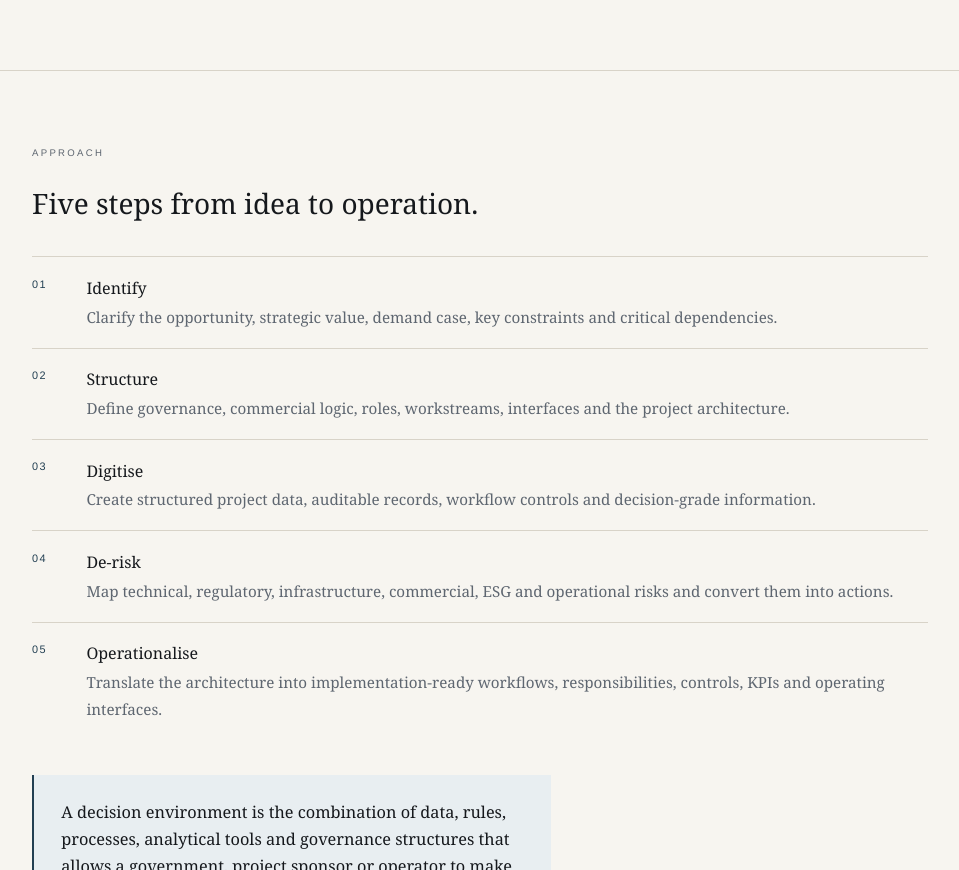
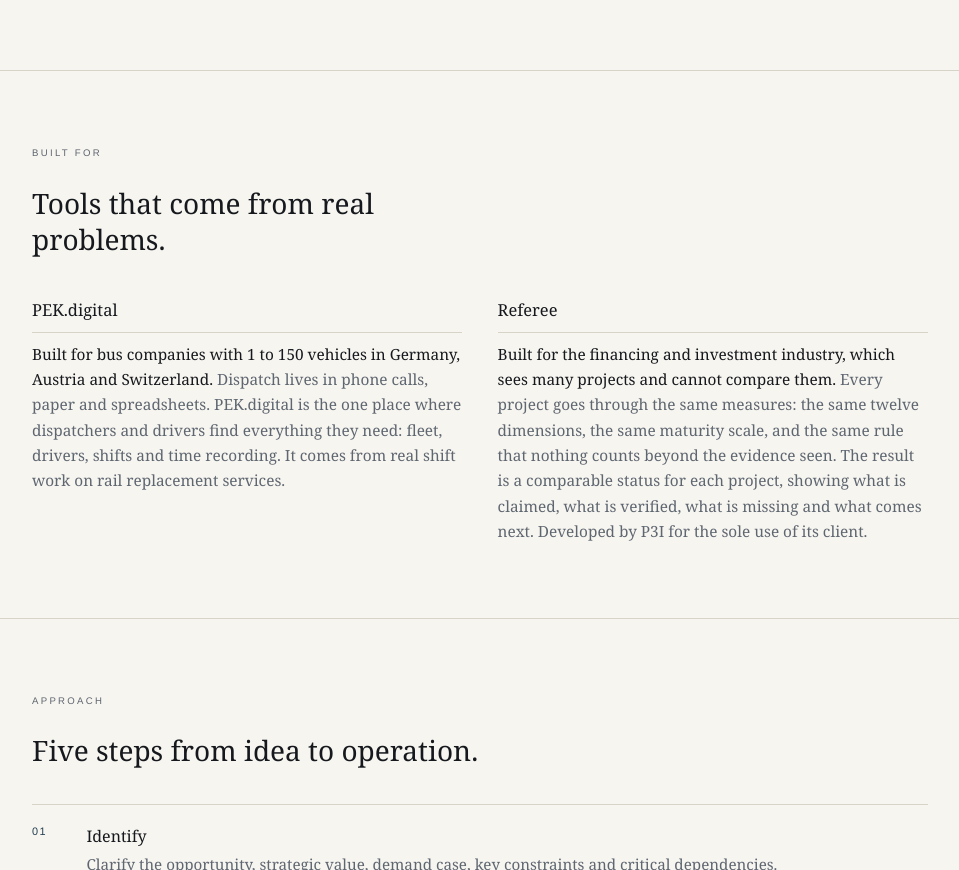
Before and after one commit to HLS-Deutschland/p3i-website, a plain HTML site: page index.html in a window 1280 px wide. Shown: the part 2095-2965 px from the top of the page, without its empty margins (160-1119 px from the left). Drawn offline with Linux system fonts and the light colour scheme.

Commit message:
Add Built for section: PEK.digital and Referee
Co-Authored-By: Claude Sonnet 5.5 <noreply@anthropic.com>

```diff
--- a/index.html
+++ b/index.html
@@ -252,6 +252,30 @@
       <div class="pull">
         <p>Prepared information is what the system provides. Experience and thinking around the corner are what people add.
           Together they make Symbiotic Intelligence, the idea behind our domain, <span class="sans">.si</span>.</p>
+      </div>
+    </div>
+  </section>
+
+  <section id="built-for">
+    <div class="wrap">
+      <p class="label">Built for</p>
+      <h2>Tools that come from real problems.</h2>
+      <div class="cols two">
+        <div>
+          <h3>PEK.digital</h3>
+          <p><strong style="font-weight:400;color:var(--ink)">Built for bus companies with 1 to 150 vehicles in Germany, Austria and Switzerland.</strong>
+            Dispatch lives in phone calls, paper and spreadsheets. PEK.digital is the one place where dispatchers
+            and drivers find everything they need: fleet, drivers, shifts and time recording.
+            It comes from real shift work on rail replacement services.</p>
+        </div>
+        <div>
+          <h3>Referee</h3>
+          <p><strong style="font-weight:400;color:var(--ink)">Built for the financing and investment industry, which sees many projects and cannot compare them.</strong>
+            Every project goes through the same measures: the same twelve dimensions, the same maturity scale, and the
+            same rule that nothing counts beyond the evidence seen. The result is a comparable status for each project,
+            showing what is claimed, what is verified, what is missing and what comes next. Developed by P3I for the
+            sole use of its client.</p>
+        </div>
       </div>
     </div>
   </section>
```
